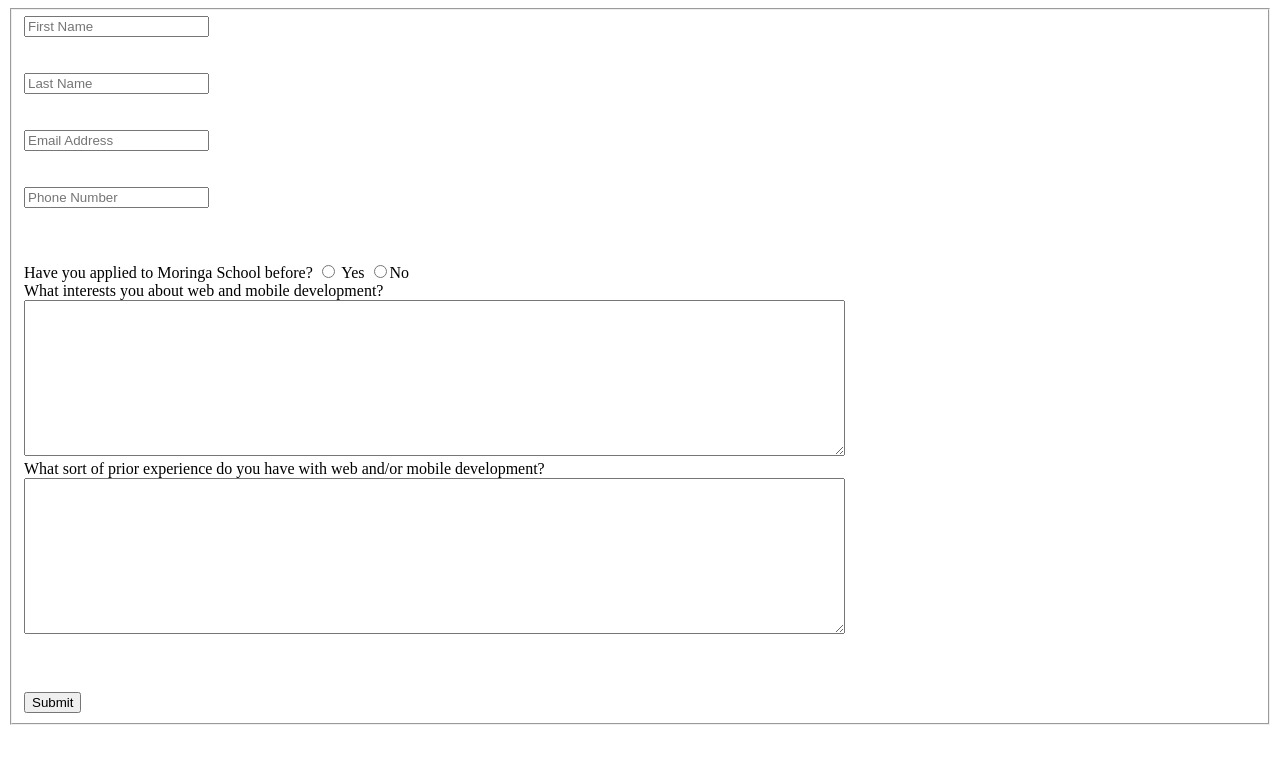
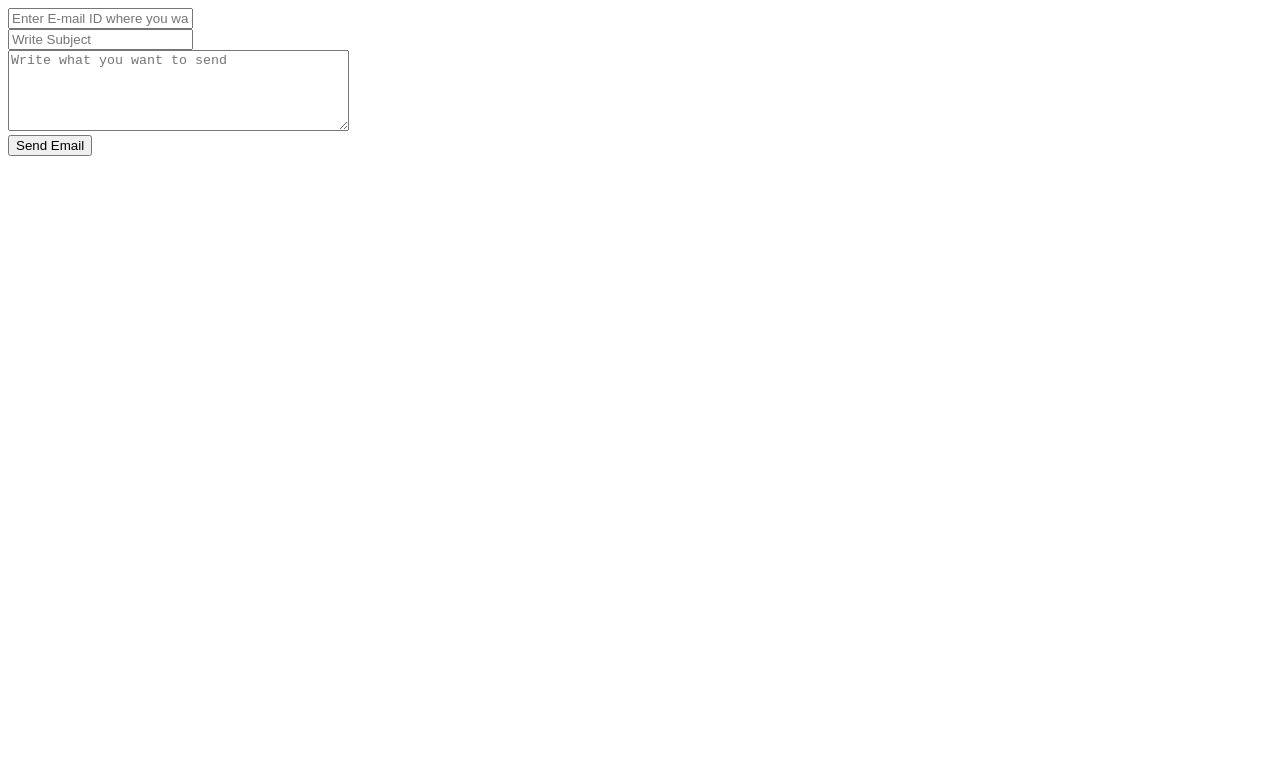
Before and after one commit to nelsonkimaiga/EmailServer, a website: page index.html in a window 1280 px wide. Drawn offline with nearby package versions, Linux system fonts and the light colour scheme.

Commit message:
modified server.js, used nodemailer

```diff
--- a/index.html
+++ b/index.html
@@ -3,79 +3,7 @@
 <head>
 	<title>Apply</title>
 	<link type="text/css" href="https://cdnjs.cloudflare.com/ajax/libs/foundation/6.1.1/foundation.css">
-	<script src="https://cdnjs.cloudflare.com/ajax/libs/foundation/6.1.1/foundation.js"></script>
-  <script type="text/javascript" src="https://code.jquery.com/jquery-2.2.0.js"></script>
-</head>
-<body>
-	<div class="callout large">
-		<div class="form">
-<form action="" class="pure-form pure-form-aligned center-block" id="apply">
-                      <fieldset>
-                      <div class="pure-g">
-                        <div class="pure-u-1 pure-u-md-1">
-<!--                            <label for="first">First Name</label>-->
-                            <input required type="text" name="firstname" id="first" placeholder="First Name">
-                        </div>
-                          <br />
-                           <br />
-                        <div class="pure-u-1 pure-u-md-1">
-<!--                            <label for="last">Last Name</label>-->
-                            <input required type="text" name="lastname" id="last" placeholder="Last Name">
-                        </div>
-                            <br />
-                           <br />
-                        <div class="pure-u-1 pure-u-md-1">
-<!--                            <label for="email">Email Address</label>-->
-                            <input required type="text" name="email" id="email" placeholder="Email Address">
-                        </div>
-                          <br />
-                           <br />
-                        <div class="pure-u-1 pure-u-md-1">
-<!--                            <label for="phone">Phone Number</label>-->
-                            <input required type="text" name="phone" id="phone" placeholder="Phone Number">
-                        </div>
-                          <br />
-                           <br />
-                        <br />
-                        <div class="pure-u-1 pure-u-md-1">
-                            <label>Have you applied to Moringa School before?</label>
-                            <label class="pure-radio">
-                                <input type="radio" name="appliedBefore" value="yes" id="yes" value=""> Yes
-                            </label>
-                            <label class="pure-radio">
-                                <input type="radio" name="appliedBefore" value="no" id="no">No
-                            </label>
-                        </div>
-                    </div>
-                    <div class="pure-g">
-                        <div class="pure-u-1 pure-u-md-1">
-                            <label>What interests you about web and mobile development?</label>
-                            <br />
-                            <textarea required name="interests" id="" cols="100" rows="10"></textarea>
-                        </div>
-                        <div class="pure-u-1 pure-u-md-1">
-                            <label>
-                                What sort of prior experience do you have with web and/or mobile development?
-                            </label>
-                            <textarea required name="experience" id="" cols="100" rows="10"></textarea>
-                        </div>
-                    </div>
-                        <br>
-                        <br>
-                        <br>
-                          <div class="pure-g">
-                              <div class="pure-u-1">
-                                    <div class="pure-control-group">
-                                        <label></label>
-                                        <input class="btn btn-contrast btn-lg"
-                                              type="submit" id="submitBtn" value="Submit">
-                                    </div>
-                              </div>
-                        </div>
-                    </fieldset>
-                  </form>
-		</div>
-	</div>
+  <script src="//ajax.googleapis.com/ajax/libs/jquery/1.11.1/jquery.min.js"></script>
 
 <script>
 $(document).ready(function(){
@@ -88,11 +16,7 @@ $(document).ready(function(){
         $.get("http://localhost:3000/send",{to:to,subject:subject,text:text},function(data){
         if(data=="sent")
         {
-            $("#message").empty().html("
-
-Email is been sent at "+to+" . Please check inbox !
-
-");
+        $("#message").empty().html("Email is been sent at "+to+" . Please check inbox !");
         }
 
 });
@@ -100,5 +24,22 @@ Email is been sent at "+to+" . Please check inbox !
 });
 </script>
 
+</head>
+<body>
+	<div class="callout large">
+  <form method="GET">
+		<div class="form">
+<div id="container">
+   <input type="text" id="to" placeholder="Enter E-mail ID where you want to send"><br>
+     <input type="text" id="subject" placeholder="Write Subject"><br>
+    <textarea id="content" rows="5" cols="40" placeholder="Write what you want to send"></textarea><br>
+   <button id="send_email">Send Email</button><br>
+      <span id="message"></span>
+       </div>
+		</div>
+   </form>
+	</div>
+
+<script src="https://cdnjs.cloudflare.com/ajax/libs/foundation/6.1.1/foundation.js"></script>
 </body>
 </html>
--- a/package.json
+++ b/package.json
@@ -2,6 +2,7 @@
 "name": "email-server",
 "version": "1.0.0",
 "dependencies": {
+"sendgrid": "^1.9.2",
 "nodemailer": "~0.7.1",
 "express": "~4.5.1"
 }
```
Also changed, not shown: Server.js (deleted, +0 -16 lines).
